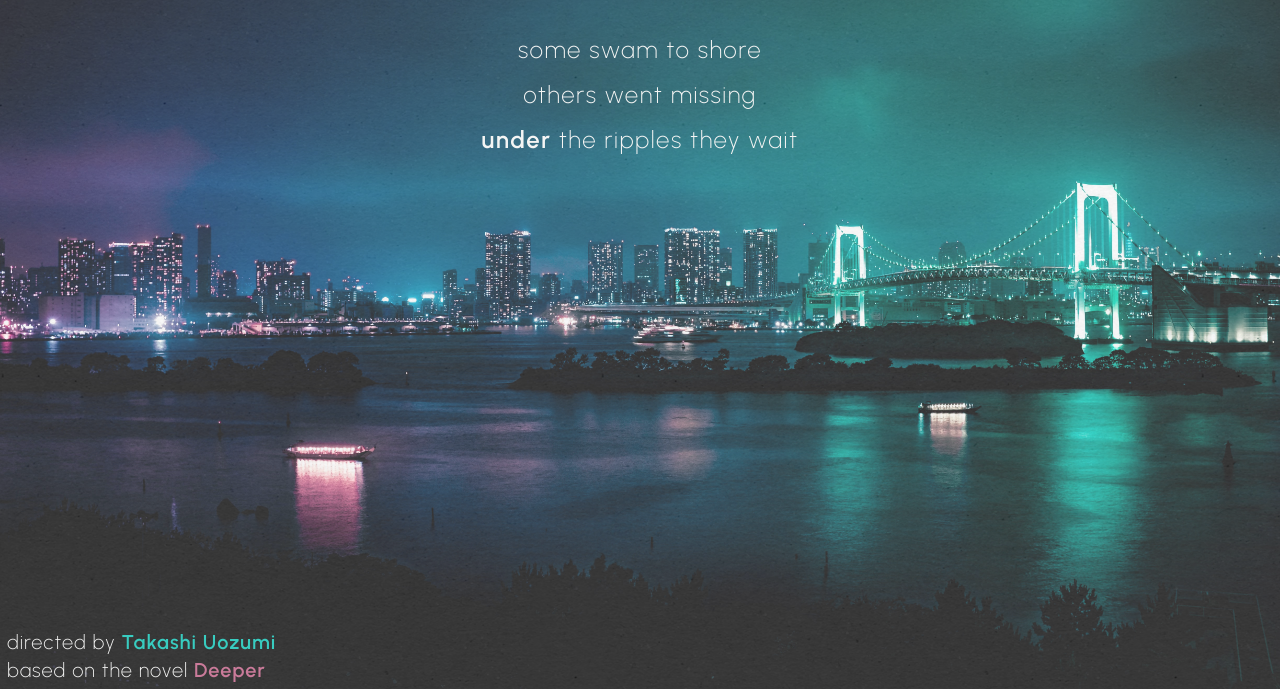
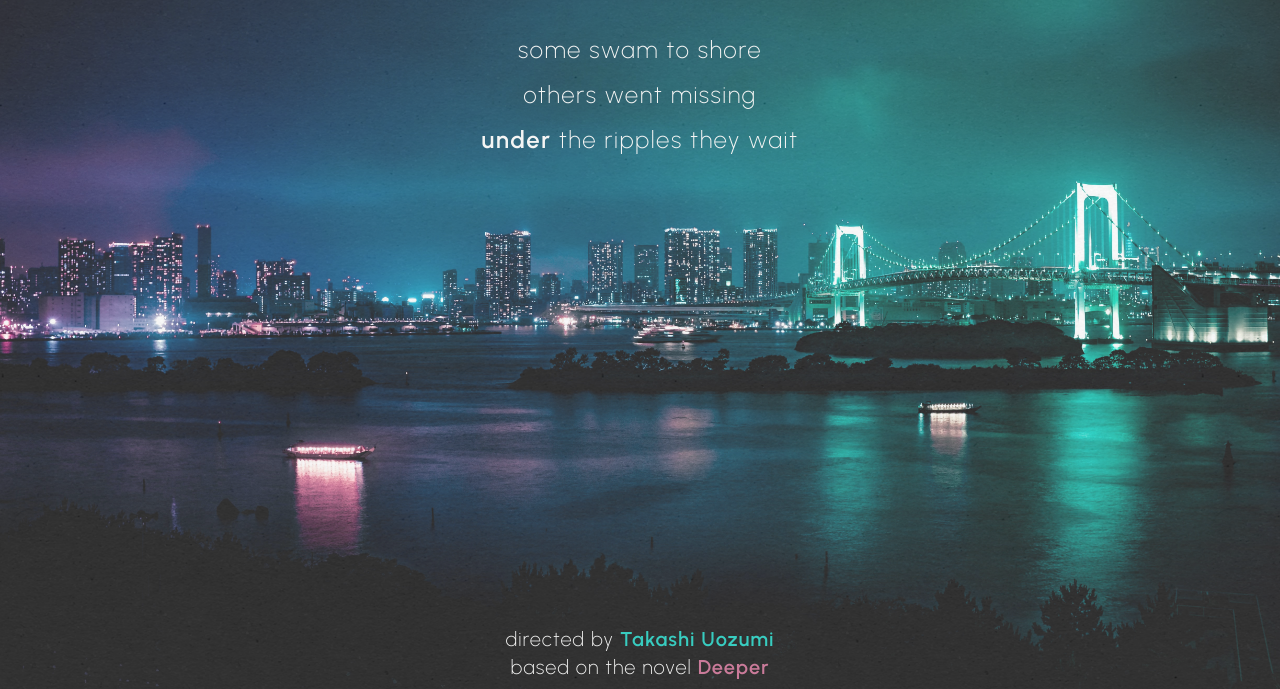
Before and after one commit to keith-price/river_bed, a plain HTML site: page index.html in a window 1280 px wide. Shown: the part 111-800 px from the top of the page. Drawn offline with Linux system fonts and the light colour scheme.

Commit message:
small tweaks to layout

```diff
--- a/style.css
+++ b/style.css
@@ -15,7 +15,6 @@
 	box-sizing: border-box;
 }
 
-
 body {
 	background-image: url(./assets/alex-knight-Ys-DBJeX0nE-unsplash.jpg);
 	background-size: cover;
@@ -26,7 +25,6 @@
 	height: 100vh;
 	color: var(--image-white-grey);
 }
-
 
 @keyframes grain {
 	0%,
@@ -70,14 +68,14 @@
 	left: -50%;
 	width: 300%;
 	top: -150%;
-		opacity: .25;
+	opacity: .225;
 	position: fixed;
 	animation: grain 8s steps(10) infinite;
 	-webkit-animation: grain 8s steps(10) infinite;
 }
 
+
 .main-container {
-		position: relative;
 	height: 100vh;
 	padding: 0 1rem;
 }
@@ -119,13 +117,20 @@
 
 .name-container {
 	position: absolute;
+	width: 100%;
 	font-size: 1.25rem;
 	font-weight: 200;
+	text-align: center;
 	display: flex;
 	flex-direction: column;
 	letter-spacing: 1px;
-		left: 7px;
-		bottom: 7px;
+	left: 50%;
+	bottom: 10px;
+	transform: translateX(-50%);
+	-webkit-transform: translateX(-50%);
+	-moz-transform: translateX(-50%);
+	-ms-transform: translateX(-50%);
+	-o-transform: translateX(-50%);
 }
 
 .director {
```
Also changed, not shown: assets/noah-buscher---kD6McW60I-unsplash.jpg (added). Lines whose indentation alone changed are shown as unchanged.
